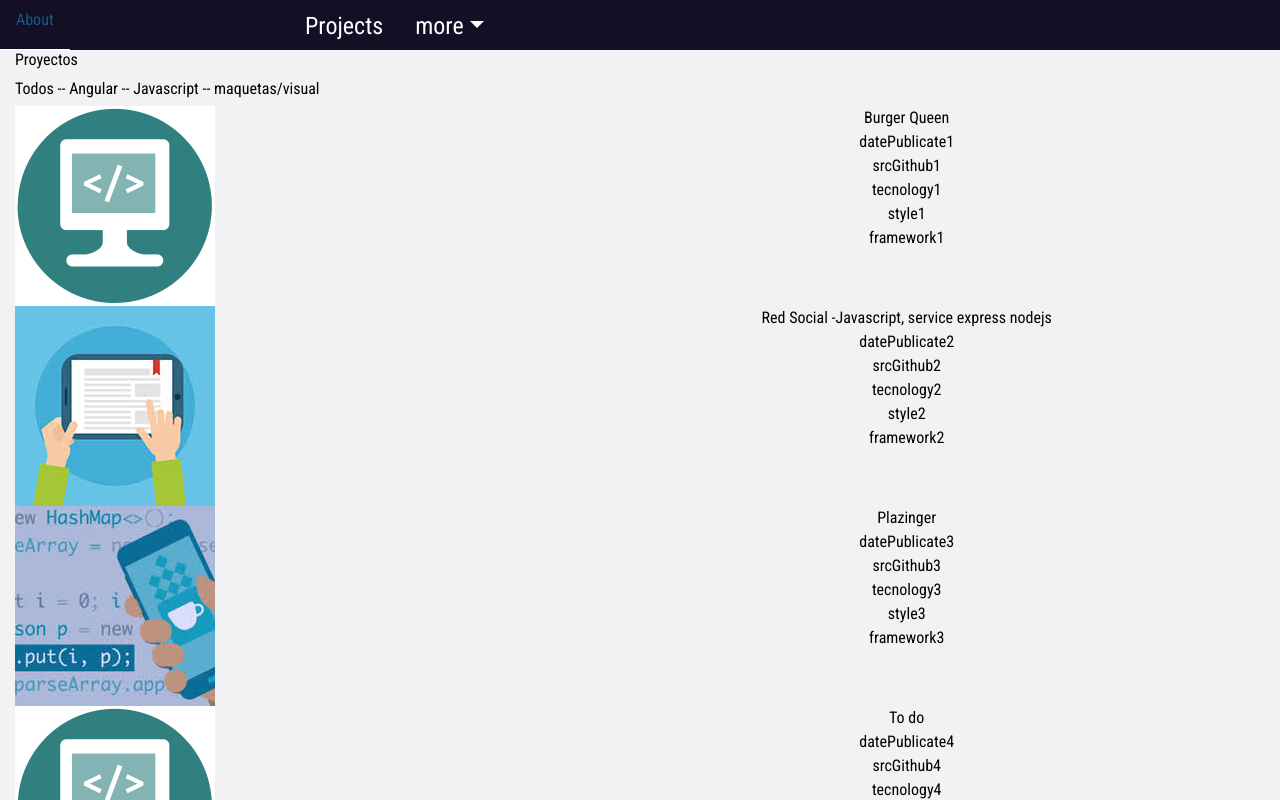
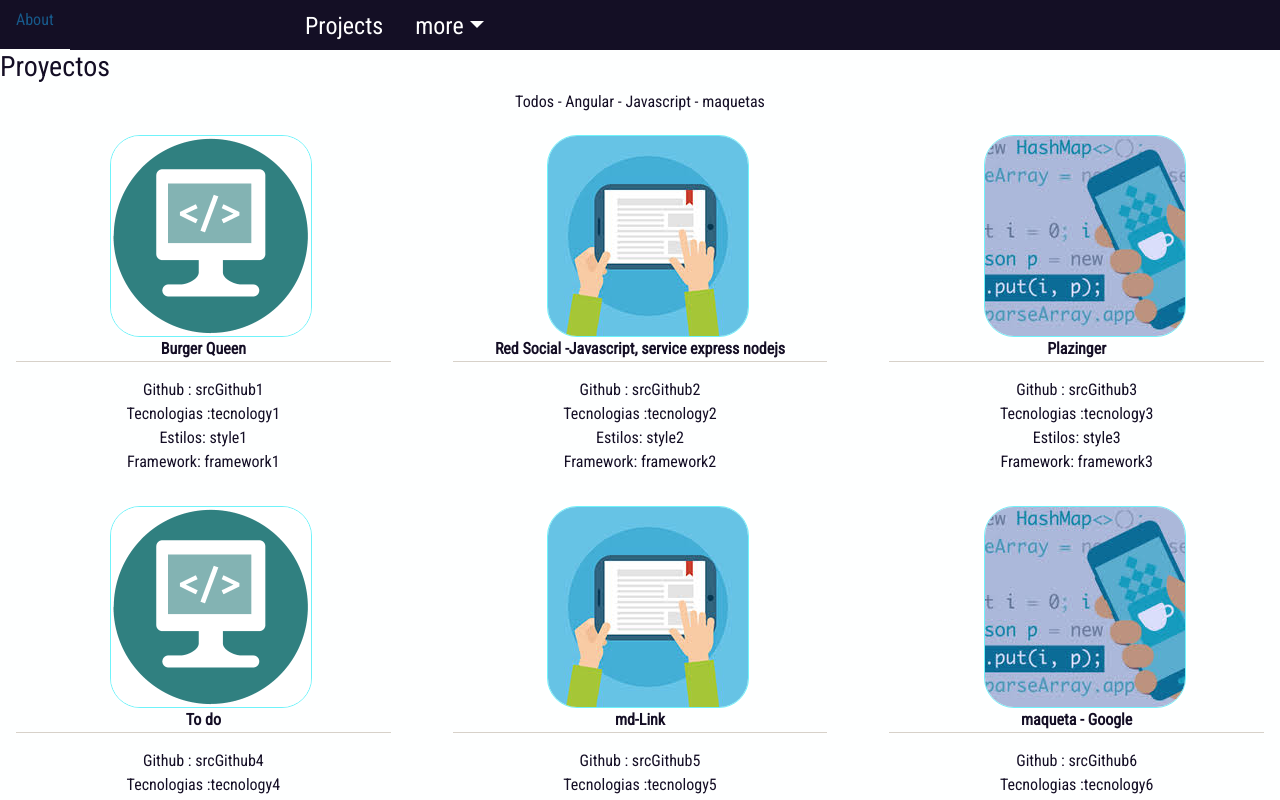
Before and after one commit to Patriciavaldebenito/portafolio4, an Angular app: page /project in a window 1280 px wide. Shown: the top 800 px of the page. Built offline with nearby package versions, Linux system fonts and the light colour scheme; what angular-bootstrap-md would draw is missing.

Commit message:
Se crea contenido para la section proyectos, en su componente respectivo, para ello se usa la interfaz project y un servicio/skill.service.ts. Se imprime el contenido nombre en el template html skill

```diff
--- a/src/app/home/home.component.css
+++ b/src/app/home/home.component.css
@@ -34,7 +34,7 @@ main{
       -o-transition: all .4s ease-in-out;
       -webkit-transition: all .4s ease-in-out;
       transition: all .4s ease-in-out;
-      border-radius: 10px 50px 50px 10px;
+      border-radius: 30px;
     }
 
         .btn-hover:hover {
--- a/src/app/home/home.component.html
+++ b/src/app/home/home.component.html
@@ -26,7 +26,7 @@ col-sm- col-md- col.lg- col-xl-
                     <br>
 
                     <p >Te invito a conocer mis proyectos </p>
-                    <button class="btn-hover color-9">PROYECTOS</button>
+                    <a class="btn-hover color-9   dropdown-item" routerLink="/project">Proyectos</a>
                 </div>
 
             </div>
@@ -45,9 +45,9 @@ col-sm- col-md- col.lg- col-xl-
 
            </section>
 
-
+<!--
             <div class="one-projects-section">
-            </div>
+            </div>-->
 
 
         </div>
--- /dev/null
+++ b/src/app/interface/skill.ts
@@ -0,0 +1,6 @@
+export interface Skill {
+
+    name:String;
+    parameterIcon:String;
+
+}
--- a/src/app/menu/menu.component.html
+++ b/src/app/menu/menu.component.html
@@ -1,6 +1,6 @@
 <!doctype html>
 
-<header style="max-width: 100%;">
+<header style="max-width:100%;">
   <div class="row">
     <div class="col-md-0 col-lg-7 col-xl-7" style="display: none;">imagen</div>
     <div class="col-sm-12 col-md-12 col-lg-5 col-xl-5">
@@ -20,6 +20,7 @@
           <li class="nav-item dropdown">
             <a class="nav-link dropdown-toggle" data-toggle="dropdown" href="#" role="button" aria-haspopup="true" aria-expanded="false">more</a>
             <div class="dropdown-menu">
+              <a class="dropdown-item" routerLink="/home">Home</a>
               <a class="dropdown-item" routerLink="/skill">Skill</a>
               <a class="dropdown-item" routerLink="/contact">Contact</a>
 
--- a/src/app/projects/projects.component.css
+++ b/src/app/projects/projects.component.css
@@ -0,0 +1,11 @@
+section{
+    color: #140e25;background-color: #feffff;
+}
+
+.project-container-general{margin: 16px;text-align: center;}
+
+.representation-img-project{
+    margin-left: 1rem;text-align: center;border-radius: 30px;border:1px solid #6ff3fa;
+}
+
+.name-project{border-bottom: 1px solid #d7d1c9;margin-bottom: 1rem;}
--- a/src/app/projects/projects.component.html
+++ b/src/app/projects/projects.component.html
@@ -1,32 +1,36 @@
 <!doctype html>
-<div style="max-width:100%;color: #000;background-color: #f2f2f4;" class="container">
+<section>
+    <div class="row">
+        <div class="col-12">
+            <h3>Proyectos</h3>
+        </div>
 
-    <h3>Proyectos</h3>
-
-    <div style="display: inline-block;">
-
-        <h6>Todos -- Angular -- Javascript -- maquetas/visual</h6>
     </div>
 
-    <div class="row" *ngFor="let project of projects">
-
-            <div class="col-5">
-                <img src="{{ project.srcImg }}" alt="imagen del proyecto" class="img-fluid" style="text-align: center;">
-            </div>
-            <div class="col-7" style="text-align: center;">
-                <ul style="list-style:none;">
-                    <li>{{ project.name }}</li>
-                    <li>{{ project.datePublicate }}</li>
-                    <li>{{ project.srcGithub }}</li>
-                    <li>{{ project.tecnology }}</li>
-                    <li>{{ project.style }}</li>
-                    <li>{{ project.framework }}</li>
-                </ul>
-            </div>
-     <br>
+    <div class="row">
+        <div class="col-12">
+            <h6 style="text-align: center;">Todos - Angular - Javascript - maquetas</h6>
+        </div>
     </div>
 
+    <div class="row">
 
+        <div class="col-xs-12 col-sm-6 col-md-6 col-lg-4 col-xl-4" *ngFor="let project of projects">
+            <div class="project-container-general">
 
+                <img src="{{ project.srcImg }}" alt="imagen del proyecto" class="img-fluid representation-img-project">
 
-</div>
+                <ul style="list-style:none;">
+                    <li class="name-project"><b>{{ project.name }}</b></li>
+
+                    <li>Github : {{ project.srcGithub }}</li>
+                    <li>Tecnologias :{{ project.tecnology }}</li>
+                    <li>Estilos: {{ project.style }}</li>
+                    <li>Framework: {{ project.framework }}</li>
+                </ul>
+
+            </div>
+
+        </div>
+    </div>
+</section>
--- a/src/app/services/projects.service.ts
+++ b/src/app/services/projects.service.ts
@@ -73,7 +73,7 @@ export class ProjectsService {
     }
 
 
-    this.projects = [proyect1,proyect2,proyect3,proyect4,proyect5,proyect6,proyect7]
+    this.projects = [proyect1,proyect2,proyect3,proyect4,proyect5,proyect6,proyect7];
    }
 
    getProjects(){
--- /dev/null
+++ b/src/app/services/skills.service.ts
@@ -0,0 +1,72 @@
+import { Injectable } from '@angular/core';
+import { Skill } from '../interface/skill';
+
+@Injectable({
+  providedIn: 'root'
+})
+export class SkillsService {
+  skills:Skill[];
+
+  constructor() {
+    let skill1:Skill={
+      name:'JavaScript',
+      parameterIcon:'X',
+
+    }
+    let skill2:Skill={
+      name:'Angular',
+      parameterIcon:'X',
+
+    }
+    let skill3:Skill={
+      name:'CSS',
+      parameterIcon:'X',
+
+    }
+    let skill4:Skill={
+      name:'Bootstrap',
+      parameterIcon:'X',
+
+    }
+    let skill5:Skill={
+      name:'NodeJs',
+      parameterIcon:'X',
+
+    }
+    let skill6:Skill={
+      name:'Materialize',
+      parameterIcon:'X',
+
+    }
+    let skill7:Skill={
+      name:'jquery',
+      parameterIcon:'X',
+
+    }
+    let skill8:Skill={
+      name:'Github',
+      parameterIcon:'X',
+
+    }
+
+    let skill9:Skill={
+      name:'Git',
+      parameterIcon:'X',
+
+    }
+    let skill10:Skill={
+      name:'otro',
+      parameterIcon:'X',
+
+    }
+
+    this.skills = [skill1,skill2,skill3, skill4, skill5, skill6, skill7, skill8, skill9, skill10];
+    //console.log(this.skills);
+  }
+
+  getSkills(){
+    console.log("dentro del metodo, consulta de projects: ", this.skills);
+    return this.skills;
+  }
+
+}
--- a/src/app/skill/skill.component.html
+++ b/src/app/skill/skill.component.html
@@ -1 +1,39 @@
-<p>skill works!</p>
+<!doctype html>
+<!doctype html>
+<section>
+    <div class="row">
+        <div class="col-12">
+            <h3>skill</h3>
+        </div>
+
+    </div>
+
+    <div class="row">
+        <div class="col-12">
+            <h6 style="text-align: center;">Todos - Angular - Javascript - maquetas</h6>
+        </div>
+    </div>
+
+    <div class="row">
+
+        <div class="col-xs-12 col-sm-6 col-md-6 col-lg-4 col-xl-4" *ngFor="let skill of skills">
+            <div class="project-container-general">
+                <ol><li>{{ skill.name }}</li></ol>
+<!--
+                <img src="{{ project.srcImg }}" alt="imagen del proyecto" class="img-fluid representation-img-project">
+
+                <ul style="list-style:none;">
+                    <li class="name-project"><b>{{ project.name }}</b></li>
+
+                    <li>Github : {{ project.srcGithub }}</li>
+                    <li>Tecnologias :{{ project.tecnology }}</li>
+                    <li>Estilos: {{ project.style }}</li>
+                    <li>Framework: {{ project.framework }}</li>
+                </ul>
+-->
+            </div>
+
+        </div>
+    </div>
+
+</section>
--- a/src/app/skill/skill.component.ts
+++ b/src/app/skill/skill.component.ts
@@ -1,4 +1,6 @@
 import { Component, OnInit } from '@angular/core';
+import { Skill } from '../interface/skill';
+import { SkillsService } from '../services/skills.service';
 
 @Component({
   selector: 'app-skill',
@@ -6,8 +8,11 @@ import { Component, OnInit } from '@angular/core';
   styleUrls: ['./skill.component.css']
 })
 export class SkillComponent implements OnInit {
+  skills:Skill[];
+  constructor(public skillsService: SkillsService) {
 
-  constructor() { }
+    this.skills = this.skillsService.getSkills();
+  }
 
   ngOnInit(): void {
   }
--- a/src/styles.css
+++ b/src/styles.css
@@ -15,53 +15,6 @@ body{
     background-color: #140f25;
 }
 
-.carousel-inner {
-    height: auto;
-    }
-
-
-
-
-@media (min-width: 2000px) {
-    img{
-        height: 16vh;
-    }
-  }
-
-   @media screen and (min-width: 1200px) and (max-width: 1999px)  {
-    img{
-        height: 15vh;
-    }
-    .carousel-control-prev-icon{
-        width: 15px;
-        height: 15px;
-    }
-    .carousel-indicator li{
-        width: 20px;
-        height: 2px;
-    }
-    h3{
-        font-size: 1rem;
-    }
-
-  }
-
-  @media screen and (min-width: 800px) and (max-width: 1199px)  {
-    img{
-        height: 15vh;
-    }
-  }
-
-  @media screen and (min-width: 500px) and (max-width: 799px)  {
-
-    img{
-        height: 15vh;
-    }
-  }
-
-  @media screen and (max-width: 500px)  {
-
-    img{
-        height: 15vh;
-    }
-  }
+section{
+    color: #140e25;background-color: #feffff;
+}
```
Also changed, not shown: 1 other file (tests, documents, lock files or other folders).
